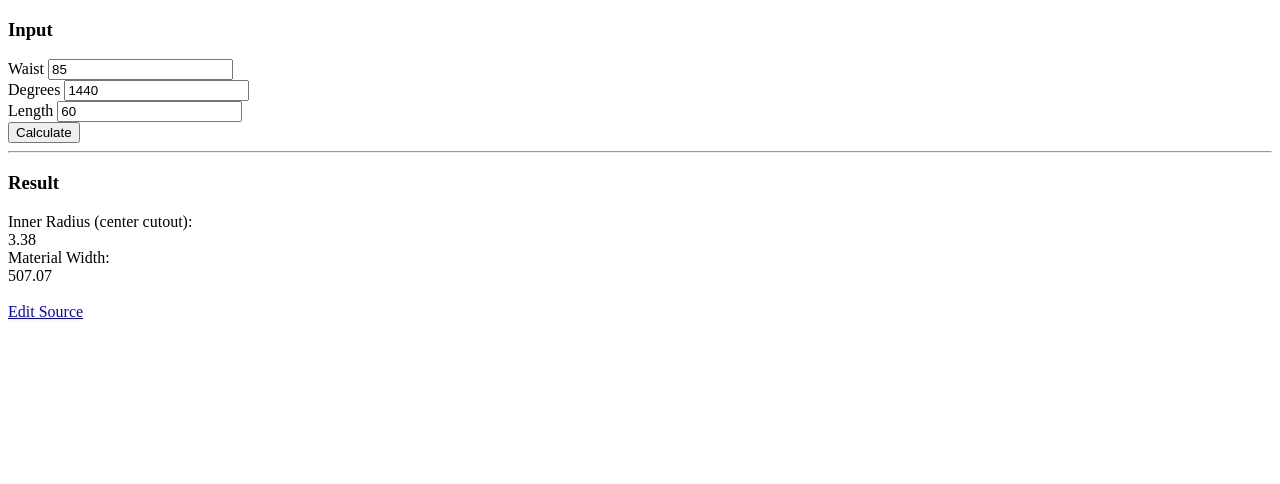
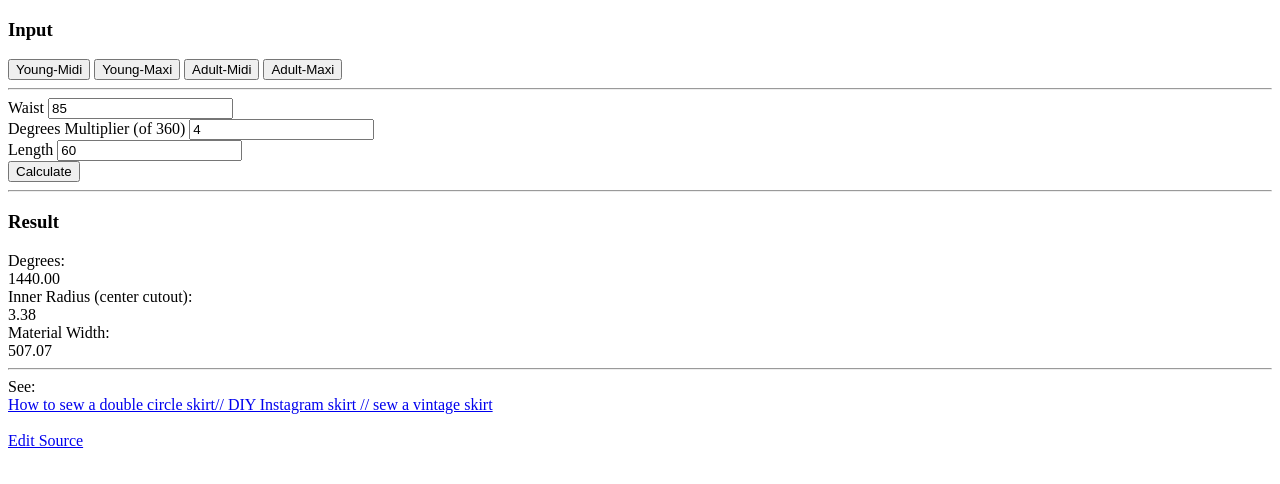
Before and after one commit to uplight-dev/skirt-calculator, a plain HTML site: page index.html in a window 1280 px wide. Both pictures are taken after a click on the button "Calculate". Drawn offline with Linux system fonts and the light colour scheme.

Commit message:
Update index.html

```diff
--- a/index.html
+++ b/index.html
@@ -10,34 +10,71 @@
   }
   function onCalc() {
     const PI=3.14;
-    const dgreeMul = dgree.value / 360
-    const fullCircleSkirtInnerRadius = Number(waist.value) / (2 * PI);
+    const dgreeMul = Number(elDgreeMul.value)
+    const fullCircleSkirtInnerRadius = Number(elWaist.value) / (2 * PI);
     const innerRadius = fullCircleSkirtInnerRadius / dgreeMul
-    const outerRadius = innerRadius + Number(len.value)
+    const outerRadius = innerRadius + Number(elLen.value)
     const diameter = outerRadius * 2
     const width = diameter * dgreeMul
+    elDgree.innerText = userVal(360 * dgreeMul)
     elInnerRadius.innerText = userVal(innerRadius)
     elMatWidth.innerText = userVal(width)
+  }
+
+  function tpl(waist, dgree, len) {
+  	elWaist.value = waist;
+    elDgree.value = dgree;
+    elLen.value = len;
+    onCalc()
+  }
+
+  function tplYMidi() {
+ 		tpl(30, 1440, 30)
+  }
+
+  function tplYMaxi() {
+ 		tpl(30, 1440, 40)
+  }
+
+  function tplAdultMidi() {
+ 		tpl(85, 1440, 60)
+  }
+
+  function tplAdultMaxi() {
+ 		tpl(85, 1440, 80)
   }
   </script>
 </head>
 <body>
   <h3>Input</h3>
+  <button onclick="tplYMidi()">Young-Midi</button>
+  <button onclick="tplYMaxi()">Young-Maxi</button>
+  <button onclick="tplAdultMidi()">Adult-Midi</button>
+  <button onclick="tplAdultMaxi()">Adult-Maxi</button>
+  <hr/>
   Waist
-  <input id="waist" value="85">
+  <input id="elWaist" value="85">
   <br/>
-  Degrees
-  <input id="dgree" value="1440">
+  Degrees Multiplier (of 360)
+  <input id="elDgreeMul" value="4">
   <br/>
   Length
-  <input id="len" value="60">
+  <input id="elLen" value="60">
   <br/>
   <input type="button" onclick="onCalc()" value="Calculate"></input>
   <hr/>
   <h3>Result</h3>
+  Degrees: <div id="elDgree"></div>
   Inner Radius (center cutout): <div id="elInnerRadius"></div>
   Material Width: <div id="elMatWidth"></div>
+
+  <hr/>
+
+  See:
   <br/>
-  <a href="https://jsfiddle.net/q5nr83fz/17/" target="_blank">Edit Source</a>
+  <a href="https://www.youtube.com/watch?v=oCpshEJ9UOw" target="_blank">How to sew a double circle skirt// DIY Instagram skirt // sew a vintage skirt</a>
+  <br/>
+  <br/>
+  <a href="https://jsfiddle.net/k5cq1asv/1" target="_blank">Edit Source</a>
 </body>
 </html>
```
